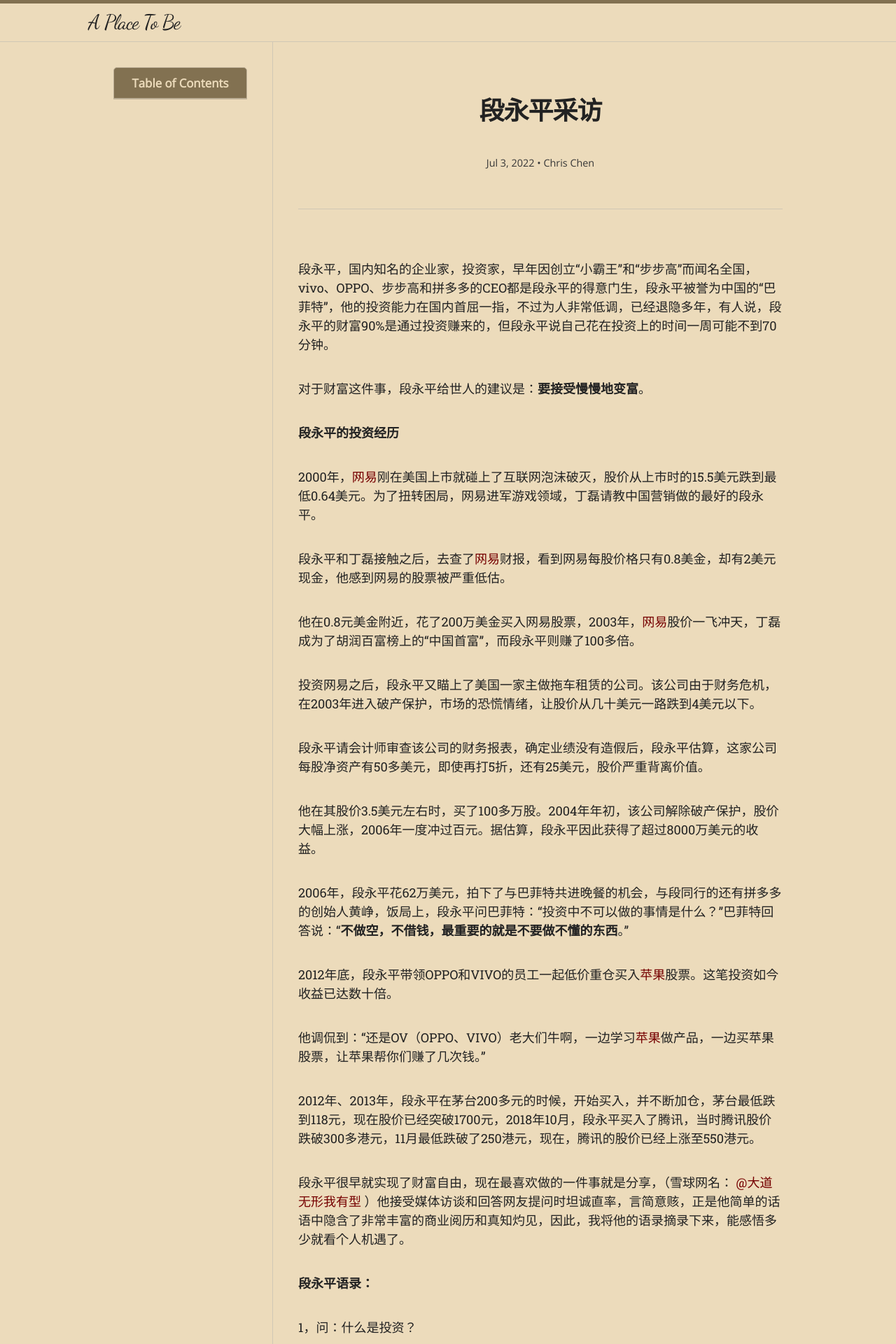
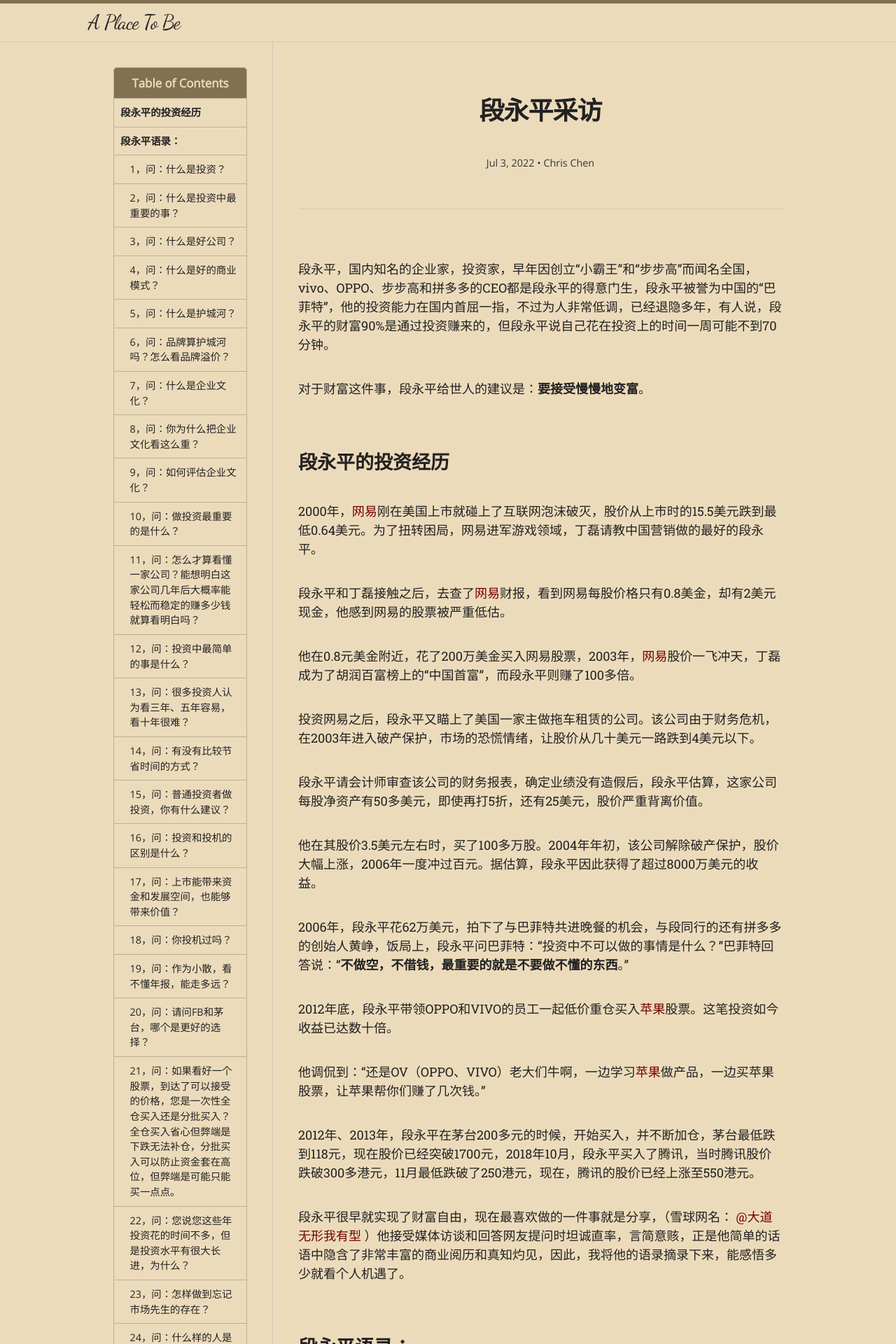
Before and after one commit to realChrisChen/realChrisChen.github.io, a Jekyll site: the page built from _posts/2022-07-03-段永平采访.md, in a window 1280 px wide. Shown: the top 1920 px of the page at 70% size. Built offline with Jekyll 4.4.1, drawn with Linux system fonts in a browser that asks for light colours; nearby versions of some CDN libraries; some web fonts are replaced; some of the changed text lies outside the part shown.

Commit message:
Update 2022-07-03-段永平采访.md

```diff
--- a/_posts/2022-07-03-段永平采访.md
+++ b/_posts/2022-07-03-段永平采访.md
@@ -18,7 +18,7 @@
 
 
 
-**段永平的投资经历**
+## 段永平的投资经历
 
 
 
@@ -68,11 +68,11 @@
 
 
 
-**段永平语录：**
+## 段永平语录：
 
 
 
-1，问：什么是投资？
+### 1，问：什么是投资？
 
 
 
@@ -80,7 +80,7 @@
 
 
 
-2，问：什么是投资中最重要的事？
+### 2，问：什么是投资中最重要的事？
 
 
 
@@ -100,7 +100,7 @@
 
 
 
-3，问：什么是好公司？
+### 3，问：什么是好公司？
 
 
 
@@ -108,7 +108,7 @@
 
 
 
-4，问：什么是好的商业模式？
+### 4，问：什么是好的商业模式？
 
 
 
@@ -116,7 +116,7 @@
 
 
 
-5，问：什么是护城河？
+### 5，问：什么是护城河？
 
 
 
@@ -124,7 +124,7 @@
 
 
 
-6，问：品牌算护城河吗？怎么看品牌溢价？
+### 6，问：品牌算护城河吗？怎么看品牌溢价？
 
 
 
@@ -132,7 +132,7 @@
 
 
 
-7，问：什么是企业文化？
+### 7，问：什么是企业文化？
 
 
 
@@ -140,7 +140,7 @@
 
 
 
-8，问：你为什么把企业文化看这么重？
+### 8，问：你为什么把企业文化看这么重？
 
 
 
@@ -148,7 +148,7 @@
 
 
 
-9，问：如何评估企业文化？
+### 9，问：如何评估企业文化？
 
 
 
@@ -156,7 +156,7 @@
 
 
 
-10，问：做投资最重要的是什么？
+### 10，问：做投资最重要的是什么？
 
 
 
@@ -164,7 +164,7 @@
 
 
 
-11，问：怎么才算看懂一家公司？能想明白这家公司几年后大概率能轻松而稳定的赚多少钱就算看明白吗？
+### 11，问：怎么才算看懂一家公司？能想明白这家公司几年后大概率能轻松而稳定的赚多少钱就算看明白吗？
 
 
 
@@ -172,7 +172,7 @@
 
 
 
-12，问：投资中最简单的事是什么？
+### 12，问：投资中最简单的事是什么？
 
 
 
@@ -180,7 +180,7 @@
 
 
 
-13，问：很多投资人认为看三年、五年容易，看十年很难？
+### 13，问：很多投资人认为看三年、五年容易，看十年很难？
 
 
 
@@ -188,7 +188,7 @@
 
 
 
-14，问：有没有比较节省时间的方式？
+### 14，问：有没有比较节省时间的方式？
 
 
 
@@ -196,7 +196,7 @@
 
 
 
-15，问：普通投资者做投资，你有什么建议？
+### 15，问：普通投资者做投资，你有什么建议？
 
 
 
@@ -204,7 +204,7 @@
 
 
 
-16，问：投资和投机的区别是什么？
+### 16，问：投资和投机的区别是什么？
 
 
 
@@ -212,7 +212,7 @@
 
 
 
-17，问：上市能带来资金和发展空间，也能够带来价值？
+### 17，问：上市能带来资金和发展空间，也能够带来价值？
 
 
 
@@ -220,7 +220,7 @@
 
 
 
-18，问：你投机过吗？
+### 18，问：你投机过吗？
 
 
 
@@ -228,7 +228,7 @@
 
 
 
-19，问：作为小散，看不懂年报，能走多远？
+### 19，问：作为小散，看不懂年报，能走多远？
 
 
 
@@ -236,7 +236,7 @@
 
 
 
-20，问：请问FB和茅台，哪个是更好的选择？
+### 20，问：请问FB和茅台，哪个是更好的选择？
 
 
 
@@ -244,7 +244,7 @@
 
 
 
-21，问：如果看好一个股票，到达了可以接受的价格，您是一次性全仓买入还是分批买入？全仓买入省心但弊端是下跌无法补仓，分批买入可以防止资金套在高位，但弊端是可能只能买一点点。
+### 21，问：如果看好一个股票，到达了可以接受的价格，您是一次性全仓买入还是分批买入？全仓买入省心但弊端是下跌无法补仓，分批买入可以防止资金套在高位，但弊端是可能只能买一点点。
 
 
 
@@ -252,7 +252,7 @@
 
 
 
-22，问：您说您这些年投资花的时间不多，但是投资水平有很大长进，为什么？
+### 22，问：您说您这些年投资花的时间不多，但是投资水平有很大长进，为什么？
 
 
 
@@ -260,7 +260,7 @@
 
 
 
-23，问：怎样做到忘记市场先生的存在？
+### 23，问：怎样做到忘记市场先生的存在？
 
 
 
@@ -268,7 +268,7 @@
 
 
 
-24，问：什么样的人是价值投资者？
+### 24，问：什么样的人是价值投资者？
 
 
 
@@ -276,7 +276,7 @@
 
 
 
-25，问：怎么看国内公募基金的价值投资？
+### 25，问：怎么看国内公募基金的价值投资？
 
 
 
@@ -284,7 +284,7 @@
 
 
 
-26，问：怎么看趋势投资者？
+### 26，问：怎么看趋势投资者？
 
 
 
@@ -292,7 +292,7 @@
 
 
 
-27，问：每个人都有一颗投机的心？
+### 27，问：每个人都有一颗投机的心？
 
 
 
@@ -300,7 +300,7 @@
 
 
 
-28，问：什么是对的事情？
+### 28，问：什么是对的事情？
 
 
 
@@ -308,7 +308,7 @@
 
 
 
-29，问：您对万亿市值的茅台怎么看？现价买入长期持有可否？
+### 29，问：您对万亿市值的茅台怎么看？现价买入长期持有可否？
 
 
 
@@ -316,7 +316,7 @@
 
 
 
-30，问：有什么事是一定不能做的？
+### 30，问：有什么事是一定不能做的？
 
 
 
@@ -324,7 +324,7 @@
 
 
 
-31，问：为什么不要负债？
+### 31，问：为什么不要负债？
 
 
 
@@ -332,7 +332,7 @@
 
 
 
-32，问：小投资者可能会觉得，反正自己没有多少钱，不如赌一把。
+### 32，问：小投资者可能会觉得，反正自己没有多少钱，不如赌一把。
 
 
 
@@ -340,7 +340,7 @@
 
 
 
-33，问：运气不好，被不守信用的人欺骗、利用了？
+### 33，问：运气不好，被不守信用的人欺骗、利用了？
 
 
 
@@ -348,7 +348,7 @@
 
 
 
-34，问：在嘈杂的市场中，怎么保持内心的宁静？
+### 34，问：在嘈杂的市场中，怎么保持内心的宁静？
 
 
 
@@ -356,7 +356,7 @@
 
 
 
-35，问：知易行难，要做到不容易。
+### 35，问：知易行难，要做到不容易。
 
 
 
@@ -364,7 +364,7 @@
 
 
 
-36，问：国内外投资者对投资的认知，有什么差别？
+### 36，问：国内外投资者对投资的认知，有什么差别？
 
 
 
@@ -372,7 +372,7 @@
 
 
 
-37，问：如何才能拿住股票？
+### 37，问：如何才能拿住股票？
 
 
 
@@ -380,7 +380,7 @@
 
 
 
-38，问：会设预期回报吗？
+### 38，问：会设预期回报吗？
 
 
 
@@ -388,7 +388,7 @@
 
 
 
-39，问：预期回报率跟资金规模大小有关吗？
+### 39，问：预期回报率跟资金规模大小有关吗？
 
 
 
@@ -396,7 +396,7 @@
 
 
 
-40，问：除了[网易](https://xueqiu.com/S/NTES?from=status_stock_match)这一次极其成功的逆向投资外，您后续为何更多的“求稳”于茅台、[苹果](https://xueqiu.com/S/AAPL?from=status_stock_match)？
+### 40，问：除了[网易](https://xueqiu.com/S/NTES?from=status_stock_match)这一次极其成功的逆向投资外，您后续为何更多的“求稳”于茅台、[苹果](https://xueqiu.com/S/AAPL?from=status_stock_match)？
 
 
 
@@ -404,7 +404,7 @@
 
 
 
-41，问：投资觉得困难的是什么时候？
+### 41，问：投资觉得困难的是什么时候？
 
 
 
@@ -412,7 +412,7 @@
 
 
 
-42，问：如果手头有闲置资金又找不到合适的股票买入，又担心钱会贬值，您会怎么办？
+### 42，问：如果手头有闲置资金又找不到合适的股票买入，又担心钱会贬值，您会怎么办？
 
 
 
@@ -420,7 +420,7 @@
 
 
 
-43，问：巴菲特总是留有现金，我们是否也要留着现金给自己留余地？
+### 43，问：巴菲特总是留有现金，我们是否也要留着现金给自己留余地？
 
 
 
@@ -428,7 +428,7 @@
 
 
 
-44，问：要集中在少数能看懂的公司上？
+### 44，问：要集中在少数能看懂的公司上？
 
 
 
@@ -436,7 +436,7 @@
 
 
 
-45，问：怎么理解“安全边际”？
+### 45，问：怎么理解“安全边际”？
 
 
 
@@ -444,7 +444,7 @@
 
 
 
-46，问：怎么给企业估值？
+### 46，问：怎么给企业估值？
 
 
 
@@ -452,7 +452,7 @@
 
 
 
-47，问：好公司股价都很贵，怎么办？
+### 47，问：好公司股价都很贵，怎么办？
 
 
 
@@ -460,7 +460,7 @@
 
 
 
-48，问：您用现金流贴现公式计算估值吗？
+### 48，问：您用现金流贴现公式计算估值吗？
 
 
 
@@ -468,7 +468,7 @@
 
 
 
-49，问：您更多做定性分析？
+### 49，问：您更多做定性分析？
 
 
 
@@ -476,7 +476,7 @@
 
 
 
-50，问：您怎么做定量分析？
+### 50，问：您怎么做定量分析？
 
 
 
@@ -484,7 +484,7 @@
 
 
 
-51，问：如何看待抄底？
+### 51，问：如何看待抄底？
 
 
 
@@ -492,7 +492,7 @@
 
 
 
-52，问：贵和便宜，您的标准是什么？
+### 52，问：贵和便宜，您的标准是什么？
 
 
 
@@ -500,7 +500,7 @@
 
 
 
-53，问：您会关注大盘，选择入场时机吗？
+### 53，问：您会关注大盘，选择入场时机吗？
 
 
 
@@ -508,7 +508,7 @@
 
 
 
-54，问：什么时候该卖出股票？
+### 54，问：什么时候该卖出股票？
 
 
 
@@ -516,7 +516,7 @@
 
 
 
-55，问：持有还是卖出，是否要考虑时间成本？
+### 55，问：持有还是卖出，是否要考虑时间成本？
 
 
 
@@ -524,7 +524,7 @@
 
 
 
-56，问：卖比买更难，会卖的是师傅。
+### 56，问：卖比买更难，会卖的是师傅。
 
 
 
@@ -532,7 +532,7 @@
 
 
 
-57，问：巴菲特说永远不要考虑卖出一家真正伟大的公司。
+### 57，问：巴菲特说永远不要考虑卖出一家真正伟大的公司。
 
 
 
@@ -540,7 +540,7 @@
 
 
 
-58，问：发现了一个好目标，但是没钱怎么办？
+### 58，问：发现了一个好目标，但是没钱怎么办？
 
 
 
@@ -548,7 +548,7 @@
 
 
 
-59，问：您之前说买腾讯是因为看到未来10年它可能会创造2000-3000亿的年利润，请问这个数字怎么得出来的，您几乎都能提前五六年预测[苹果](https://xueqiu.com/S/AAPL?from=status_stock_match)和茅台的收入和利润，您根据什么来做出这些神预测？
+### 59，问：您之前说买腾讯是因为看到未来10年它可能会创造2000-3000亿的年利润，请问这个数字怎么得出来的，您几乎都能提前五六年预测[苹果](https://xueqiu.com/S/AAPL?from=status_stock_match)和茅台的收入和利润，您根据什么来做出这些神预测？
 
 
 
```
Also changed, not shown: other parts of _posts/2022-07-03-段永平采访.md (+1 -7 lines).
